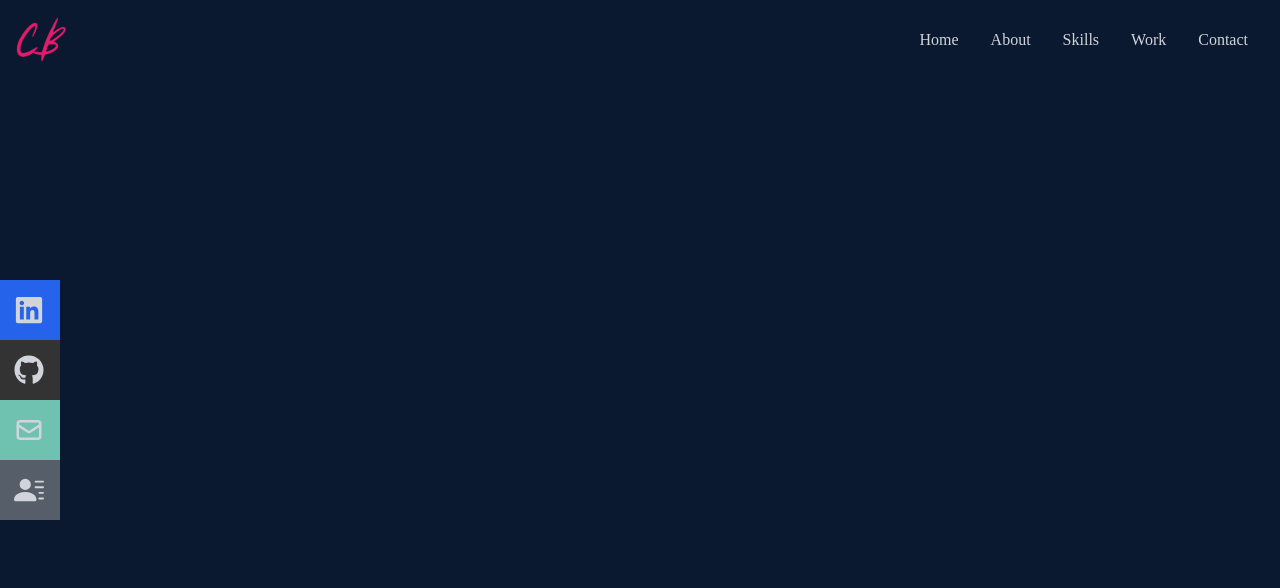
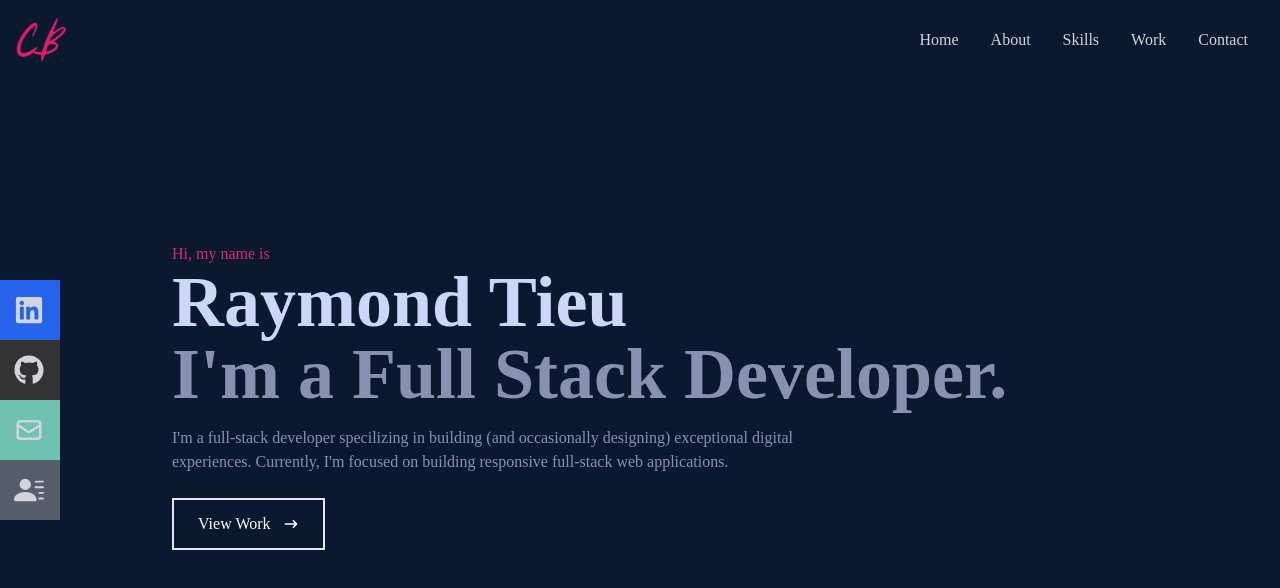
Before and after one commit to raytieu/react-portfolio, a React (Create React App) app: page / in a window 1280 px wide. Shown: the top 588 px of the page. Built offline with nearby package versions, Linux system fonts and the light colour scheme.

Commit message:
finished home page

```diff
--- a/src/components/Home.js
+++ b/src/components/Home.js
@@ -2,7 +2,33 @@ import React from "react";
 import { HiArrowNarrowRight } from "react-icons/hi";
 
 const Home = () => {
-  return <div className="w-full h-screen bg-[#0a192f]"></div>;
+  return (
+    <div name="home" className="w-full h-screen bg-[#0a192f]">
+      {/* Container */}
+      <div className="max-w-[1000px] mx-auto px-8 flex flex-col justify-center h-full">
+        <p className="text-pink-600">Hi, my name is </p>
+        <h1 className="text-4xl sm:text-7xl font-bold text-[#ccd6f6]">
+          Raymond Tieu
+        </h1>
+        <h2 className="text-4xl sm:text-7xl font-bold text-[#8892b0]">
+          I'm a Full Stack Developer.
+        </h2>
+        <p className="text-[#8892b0] py-4 max-w-[700px]">
+          I'm a full-stack developer specilizing in building (and occasionally
+          designing) exceptional digital experiences. Currently, I'm focused on
+          building responsive full-stack web applications.
+        </p>
+        <div>
+          <button className="text-white group border-2 px-6 py-3 my-2 flex items-center hover:bg-pink-600 hover:border-pink-600">
+            View Work
+            <span className="group-hover:rotate-90 duration-300">
+              <HiArrowNarrowRight className="ml-3" />
+            </span>
+          </button>
+        </div>
+      </div>
+    </div>
+  );
 };
 
 export default Home;
```
